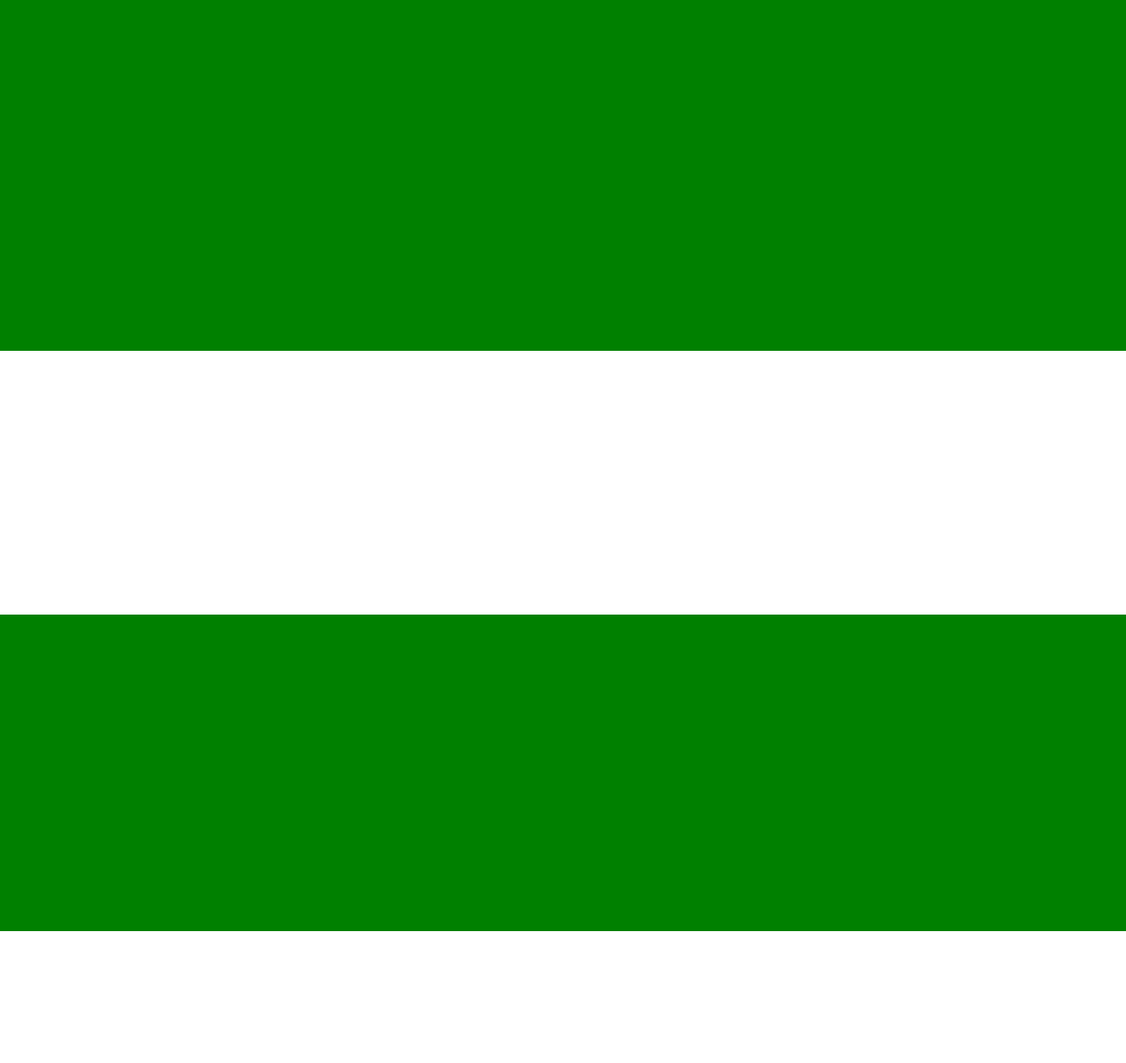
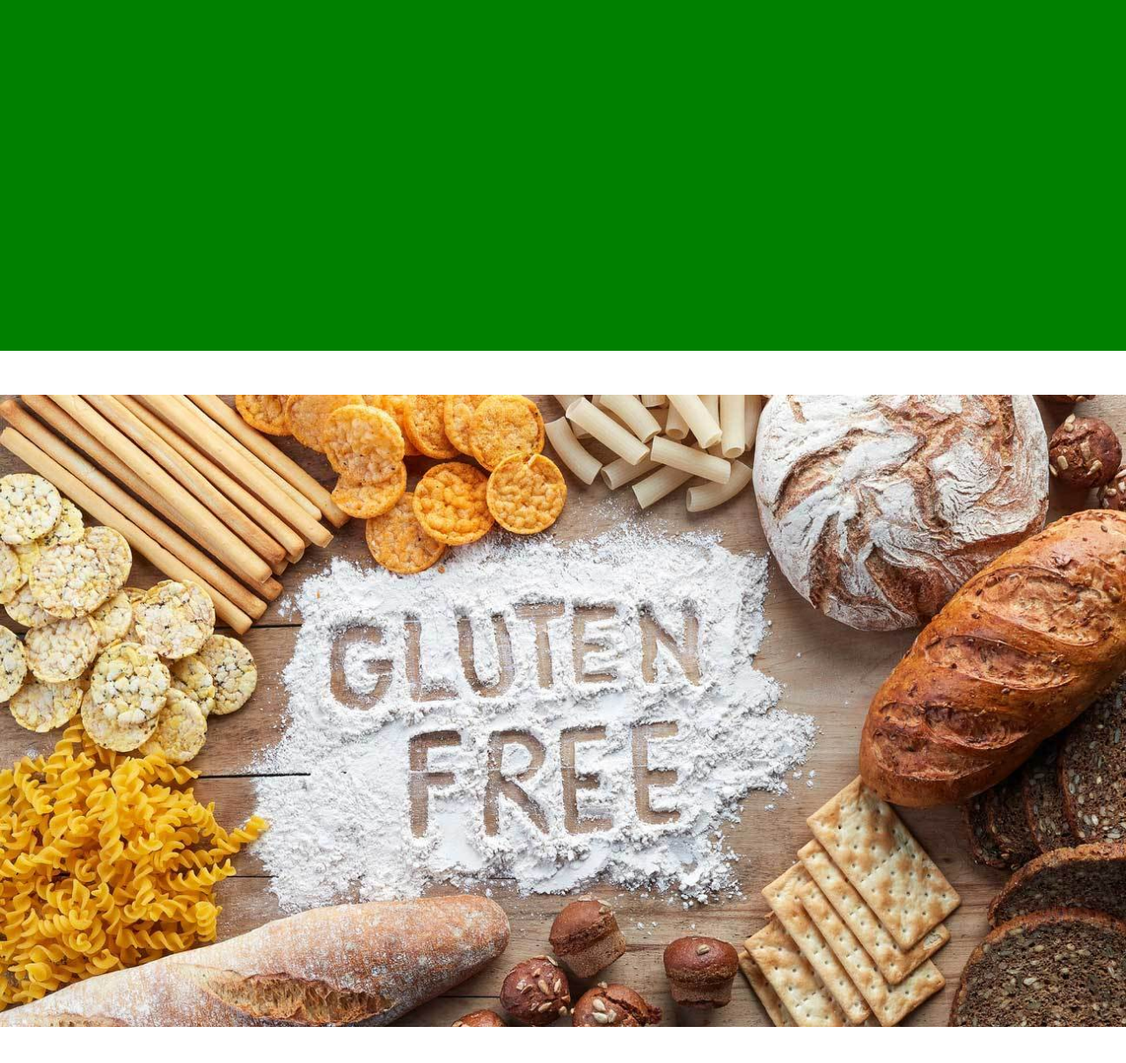
Before and after one commit to lucaslds94/RestOurRanch, a Django app: page / in a window 1280 px wide. Shown: the part 51-1260 px from the top of the page at 88% size. Run offline with Django 3.2, Linux system fonts and the light colour scheme.

Commit message:
modificar section3

```diff
--- a/website/templates/home.html
+++ b/website/templates/home.html
@@ -74,9 +74,15 @@
     </section>
 
     <section class="section3">
-        <div></div>
-        <div></div>
-        <div></div>
+        <div class="row">
+            <div class="col-md4">
+                <div class="filter-img">
+                    <img src="{%static '/images/img-glutenfree-filter.jpg'%}" alt="">
+                </div>
+            </div>
+            <div class="col-md4"></div>
+            <div class="col-md4"></div>
+        </div>
     </section>
 
     <footer>
```
